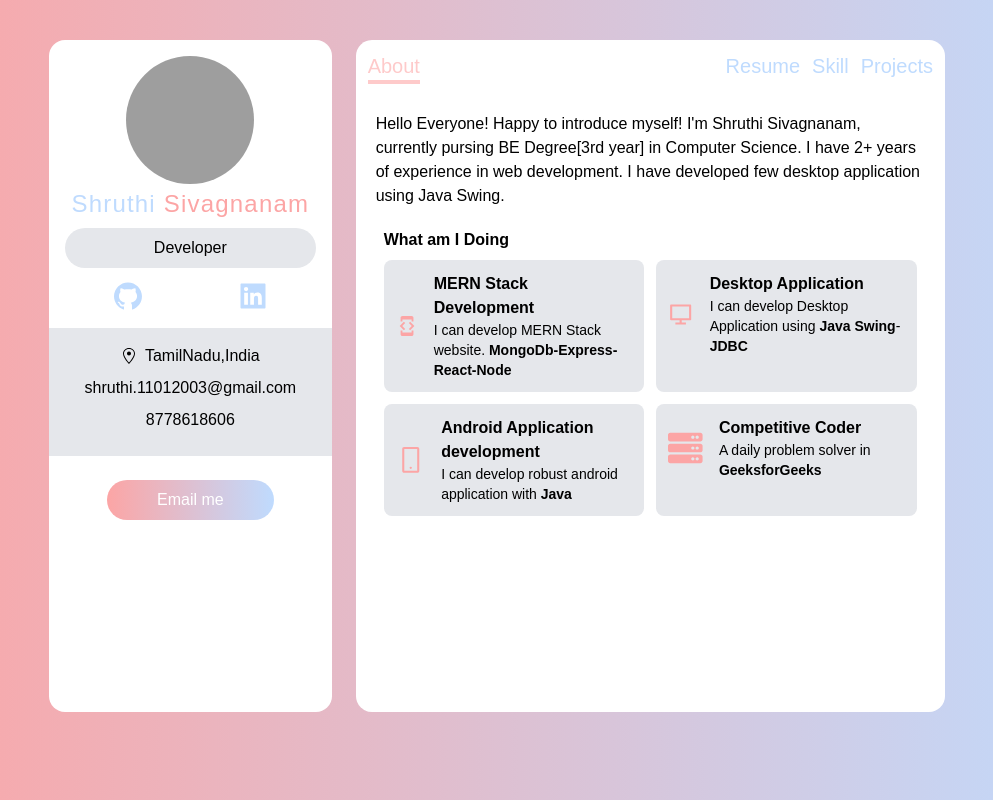
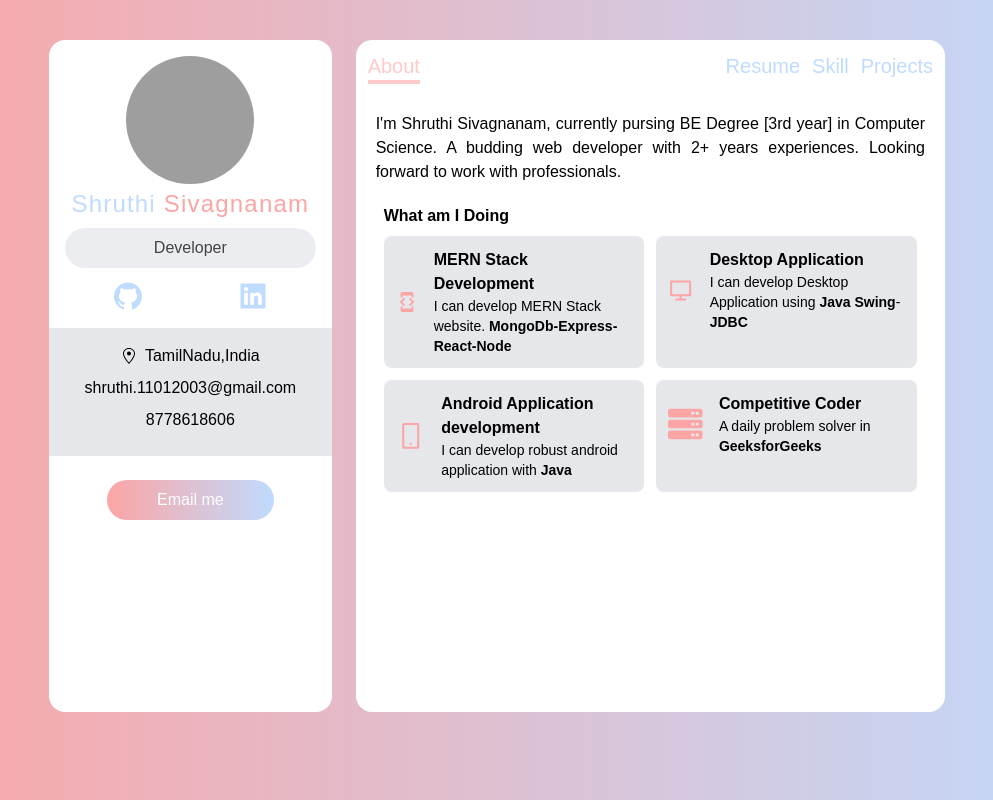
Before and after one commit to Shruthi-Sivagnanam/shruthi, a Next.js app: page / in a window 1280 px wide. Shown: the whole page, without its empty margins (143-1136 px from the left). Built offline with nearby package versions, Linux system fonts and the light colour scheme; grey boxes are pictures that could not be loaded.

Commit message:
animation added

```diff
--- a/components/SideBar.tsx
+++ b/components/SideBar.tsx
@@ -1,6 +1,6 @@
 import { AiFillGithub, AiFillLinkedin } from "react-icons/ai";
 import { GoLocation } from "react-icons/go";
-import { GiTie } from "react-icons/gi";
+
 const SideBar = () => {
   return (
     <div>
@@ -13,13 +13,21 @@ const SideBar = () => {
         <span className="text-blue-200">Shruthi </span>
         <span className="text-red-300">Sivagnanam </span>
       </h3>
-      <p className="px-2 py-2 my-2 bg-gray-200 rounded-full">Developer</p>
+      <p className="px-2 py-2 my-2 bg-gray-200 rounded-full animate-pulse">
+        Developer
+      </p>
 
       <div className="flex justify-around my-3 text-blue-200 md:w-full">
-        <a href="https://github.com/Shruthi-Sivagnanam">
+        <a
+          href="https://github.com/Shruthi-Sivagnanam "
+          className="hover:animate-bounce"
+        >
           <AiFillGithub className="w-8 h-8" />
         </a>
-        <a href="https://www.linkedin.com/in/shruthi-sivagnanam/">
+        <a
+          href="https://www.linkedin.com/in/shruthi-sivagnanam/"
+          className="hover:animate-bounce"
+        >
           <AiFillLinkedin className="w-8 h-8" />
         </a>
       </div>
@@ -36,7 +44,7 @@ const SideBar = () => {
         <p className="my-2">8778618606</p>
       </div>
       <button
-        className="bg-gradient-to-r from-red-300 to-blue-200 w-8/12 rounded-full py-2 my-2 text-white"
+        className="bg-gradient-to-r from-red-300 to-blue-200 w-8/12 rounded-full py-2 my-2 text-white hover:animate-bounce"
         onClick={() => window.open("mailto:shruthi.11012003@gmail.com")}
       >
         Email me
--- a/data.ts
+++ b/data.ts
@@ -15,7 +15,7 @@ import { BsCircleFill } from "react-icons/bs";
 
 export const about: About[] = [
   {
-    des: " Hello Everyone! Happy to introduce myself! I'm Shruthi Sivagnanam, currently pursing BE Degree[3rd year] in Computer Science. I have 2+ years of experience in web development. I have developed few desktop application using Java Swing.",
+    des: " I'm Shruthi Sivagnanam, currently pursing BE Degree [3rd year] in Computer Science. A budding web developer with 2+ years experiences. Looking forward to work with professionals.",
   },
 ];
 
--- a/package.json
+++ b/package.json
@@ -14,6 +14,7 @@
     "@types/react-dom": "18.0.11",
     "eslint": "8.35.0",
     "eslint-config-next": "13.2.3",
+    "framer-motion": "^10.12.17",
     "next": "13.0.7",
     "react": "18.2.0",
     "react-dom": "18.2.0",
--- a/pages/_app.tsx
+++ b/pages/_app.tsx
@@ -1,17 +1,61 @@
 import Navbar from "@/components/Navbar";
 import SideBar from "@/components/SideBar";
 import "@/styles/globals.css";
+import { AnimatePresence, motion } from "framer-motion";
 import type { AppProps } from "next/app";
+import { useRouter } from "next/router";
 
 export default function App({ Component, pageProps }: AppProps) {
+  const router = useRouter();
   return (
     <div className="grid grid-cols-12 gap-6 px-4 my-10 lg:px-48 sm:px-20 md:px-32">
       <div className="lg:col-span-4 bg-white rounded-2xl col-span-12 p-4 text-center">
-        <SideBar />
+        <AnimatePresence>
+          <motion.div
+            initial="initialState"
+            animate="animateState"
+            exit="exitState"
+            transition={{
+              duration: 0.75,
+            }}
+            variants={{
+              initialState: {
+                opacity: 0,
+              },
+              animateState: {
+                opacity: 1,
+              },
+              exitState: {},
+            }}
+          >
+            <SideBar />
+          </motion.div>
+        </AnimatePresence>
       </div>
       <div className="lg:col-span-8 bg-white rounded-2xl col-span-12 pb-4">
         <Navbar />
-        <Component {...pageProps} />
+        <AnimatePresence>
+          <motion.div
+            key={router.route}
+            initial="initialState"
+            animate="animateState"
+            exit="exitState"
+            transition={{
+              duration: 0.75,
+            }}
+            variants={{
+              initialState: {
+                opacity: 0,
+              },
+              animateState: {
+                opacity: 1,
+              },
+              exitState: {},
+            }}
+          >
+            <Component {...pageProps} />
+          </motion.div>
+        </AnimatePresence>
       </div>
     </div>
   );
--- a/pages/index.tsx
+++ b/pages/index.tsx
@@ -11,7 +11,7 @@ const Home = () => {
         className="flex flex-col px-5 pt-1 overflow-y-scroll"
         style={{ height: "75vh" }}
       >
-        <p className="my-3 font-medium">
+        <p className="my-3 font-medium text-justify">
           {about.map((a) => (
             <>{a.des}</>
           ))}
```
Also changed, not shown: 1 other file (tests, documents, lock files or other folders).
